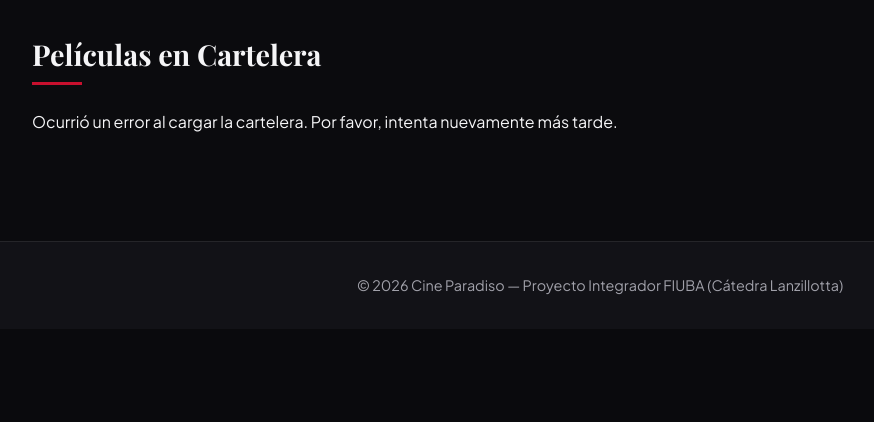
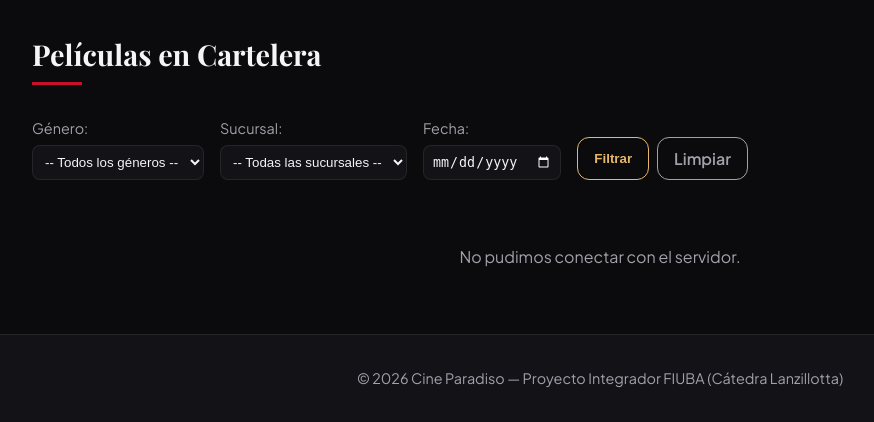
Before and after one commit to lutzio07/Front---Cine-Paradiso, a Flask app: page / in a window 1280 px wide. Shown: the part 471-893 px from the top of the page, without its empty margins (40-914 px from the left). Before the commit the page ends 766 px from the top, so only its background shows below. Run offline with Flask 3, Linux system fonts and the light colour scheme; data that the repository does not hold is empty.

Commit message:
feat(front)Agregar filtros de genero, sucursal, fecha y paginacion en cartelera

```diff
--- a/routes/main_routes.py
+++ b/routes/main_routes.py
@@ -11,18 +11,33 @@
 
 @main_bp.route("/")
 def index():
-    peliculas = ()
+    genero = request.args.get("genero", default=None, type=str)
+    sucursal = request.args.get("sucursal", default=None, type=str)
+    fecha = request.args.get("fecha", default=None, type=str)
+    page = request.args.get("page", default=1, type=int)
+
+    peliculas = []
+    generos = []
     error = False
     try:
-        peliculas = obtener_peliculas()
+        peliculas = obtener_peliculas(genero=genero, sucursal=sucursal, fecha=fecha, page=page)
+        generos = sorted({p.get("genero") for p in peliculas if p.get("genero")})
     except (RequestException, RuntimeError, ValueError):
         error = True
-    return render_template("pages/index.html", peliculas=peliculas, error=error)
+
+    return render_template(
+        "pages/index.html",
+        peliculas=peliculas,
+        generos_disponibles=generos,
+        error=error,
+        request=request,
+    )
 
 @main_bp.route("/pelicula/<int:id_pelicula>")
 def pelicula_detalle(id_pelicula):
     pelicula = None
     funciones = []
+    error = False
     try:
         pelicula = obtener_pelicula_por_id(id_pelicula)
         if pelicula:
@@ -30,7 +45,7 @@
     except (RequestException, RuntimeError, ValueError):
         error = True
 
-    if error == True:
+    if error:
         return render_template("pages/pelicula_detalle.html", pelicula=pelicula, funciones=[], error=True), 503
 
     if not pelicula:
@@ -39,7 +54,7 @@
     return render_template("pages/pelicula_detalle.html", pelicula=pelicula, funciones=funciones)
 
 @main_bp.app_template_filter("datetimeformat")
-def datetimeformat(value, format="%Y-%m-%d %H:%M"):
+def datetimeformat(value, format="%Y/%m/%d %H:%M"):
     try:
         fecha = datetime.fromisoformat(value)
         return fecha.strftime(format)
--- a/services/api_client.py
+++ b/services/api_client.py
@@ -32,16 +32,25 @@
     return response.json()
 
 
-def obtener_peliculas():
-    response = get("/peliculas")
+def obtener_peliculas(genero=None, sucursal=None, fecha=None, page=1):
+    params = {}
+    if genero:
+        params["genero"] = genero
+    if sucursal:
+        params["sucursal"] = sucursal
+    if fecha:
+        params["fecha"] = fecha
+    params["page"] = page
+
+    response = get("/peliculas", params=params)
 
     if response.get("status") != "success":
         raise RuntimeError(response.get("message", "No se pudo obtener la cartelera"))
 
-    peliculas = response.get("data")
-    if not isinstance(peliculas, list):
+    peliculas = response.get("data", [])
+
+    if not isistance(peliculas, list):
         raise ValueError("La respuesta del backend no contiene una lista de películas")
-
     return peliculas
 
 
--- a/static/css/styles.css
+++ b/static/css/styles.css
@@ -384,3 +384,62 @@
     pointer-events: none;
     opacity: 0.5;
 }
+
+.genre-filter {
+    margin: 2rem 0;
+    display: flex;
+    align-items: flex-end;
+    gap: 1rem;
+    flex-wrap: wrap;
+}
+
+.filter-group {
+    display: flex;
+    flex-direction: column;
+    gap: 0.3rem;
+}
+
+.filter-group label {
+    color: var(--text-secondary);
+    font-size: 0.9rem;
+}
+
+.form-control {
+    padding: 0.5rem;
+    background-color: var(--bg-card);
+    color: var(--text-primary);
+    border: 1px solid var(--border-color);
+    border-radius: 0.5rem;
+    color-scheme:dark;
+}
+.filter-actions {
+    display: flex;
+    gap: 0.5rem;
+}
+
+.filter-actions .btn {
+    padding: 0.5rem 1rem;
+}
+
+.btn-secondary {
+    border-color: var(--text-secondary);
+    color: var(--text-secondary);
+}
+
+.btn-secondary:hover {
+    background-color: rgba(255, 255, 255, 0.05);
+    color: var(--text-primary);
+}
+
+.pagination {
+    display: flex;
+    justify-content: center;
+    align-items: center;
+    gap: 1rem;
+    margin-top: 3rem;
+}
+
+.pagination-info {
+    color: var(--text-secondary);
+    font-weight: 600;
+}
--- a/templates/pages/index.html
+++ b/templates/pages/index.html
@@ -12,6 +12,36 @@
 <section id="cartelera" class="container">
     <h2 class="section-title">Películas en Cartelera</h2>
 
+    <!-- ==== FILTRO DE GÉNERO ==== -->
+    <form method="GET" action="{{ url_for('main.index') }}" class="genre-filter">
+        <div class="filter-group">
+            <label for="genero-select">Género: </label>
+            <select name="genero" id="genero-select" class="form-control">
+                <option value="">-- Todos los géneros --</option>
+                {% for g in generos_disponibles %}
+                <option value="{{ g }}" {% if g == request.args.get('genero') %}selected{% endif %}>{{ g }}</option>
+                {% endfor %}
+            </select>
+        </div>
+        <div class="filter-group">
+            <label for="sucursal-select">Sucursal: </label>
+            <select name="sucursal" id="sucursal_select" class="form-control">
+                <option value="">-- Todas las sucursales --</option>
+                <option value="1" {% if request.args.get('sucursal') == '1' %}selected{% endif %}>Sucursal 1</option>
+                <option value="2" {% if request.args.get('sucursal') == '2' %}selected{% endif %}>Sucursal 2</option>
+                <option value="3" {% if request.args.get('sucursal') == '3' %}selected{% endif %}>Sucursal 3</option>
+            </select>
+        </div>
+        <div class="filter-group">
+            <label for="fecha-input">Fecha: </label>
+            <input type="date" name="fecha" id="fecha-input" class="form-control" value="{{ request.args.get('fecha', '') }}">
+        </div>
+        <div class="filter-actions">
+            <button type="submit" class="btn btn-outline">Filtrar</button>
+            <a href="{{ url_for('main.index') }}" class="btn btn-outline btn-secondary">Limpiar</a>
+        </div>
+    </form>
+
     {% if peliculas %}
     <div class="movie-grid">
         {% for p in peliculas %}
@@ -19,7 +49,6 @@
             <img src="{{ p.url_poster if p.url_poster else 'https://via.placeholder.com/300x450' }}" alt="{{ p.titulo }}" class="movie-poster">
             <div class="movie-body">
                 <h3 class="movie-title">{{ p.titulo }}</h3>
-                <p class="movie-id">ID: {{ p.id_pelicula }}</p>
                 <div class="movie-meta">
                     <span class="badge badge-red">{{ p.clasificacion }}</span>
                     <span class="badge">{{ p.duracion_minutos }} min</span>
@@ -34,10 +63,21 @@
         </div>
         {% endfor %}
     </div>
+    <div class="pagination">
+    {   % set current_page = request.args.get('page', 1, type=int) %}
+        {% if current_page > 1 %}
+            <a href="{{ url_for('main.index', genero=request.args.get('genero'), sucursal=request.args.get('sucursal'), fecha=request.args.get('fecha'), page=current_page-1) }}" class="btn btn-outline">Anterior</a>
+        {% endif %}
+        <span class="pagination-info">Pagina {{ current_page }}</span>
+        {%if peliculas|length == 0 %}
+            <a href="{{ url_for('main.index', genero=request.args.get('genero'), sucursal=request.args.get('sucursal'), fecha=request.args.get('fecha'), page=current_page+1) }}" class="btn btn-outline">Siguiente</a>
+        {% endif %}
+    </div>
     {% elif error %}
-    <p style="mensaje-vacio": var(--text-secondary); text-align: center; padding: 2rem;">Ocurrió un error al cargar la cartelera. Por favor, intenta nuevamente más tarde.</p>
+    <p class="mensaje-vacio">No pudimos conectar con el servidor.</p>
     {% else %}
-    <p style="color: var(--text-secondary); text-align: center; padding: 2rem;">Cargando cartelera o no hay películas disponibles en este momento...</p>
+    <p class="mensaje-vacio">No encontramos películas disponibles en este momento.</p>
     {% endif %}
 </section>
+
 {% endblock %}
```
Also changed, not shown: templates/pages/pelicula_detalle.html (+16 -2 lines).
